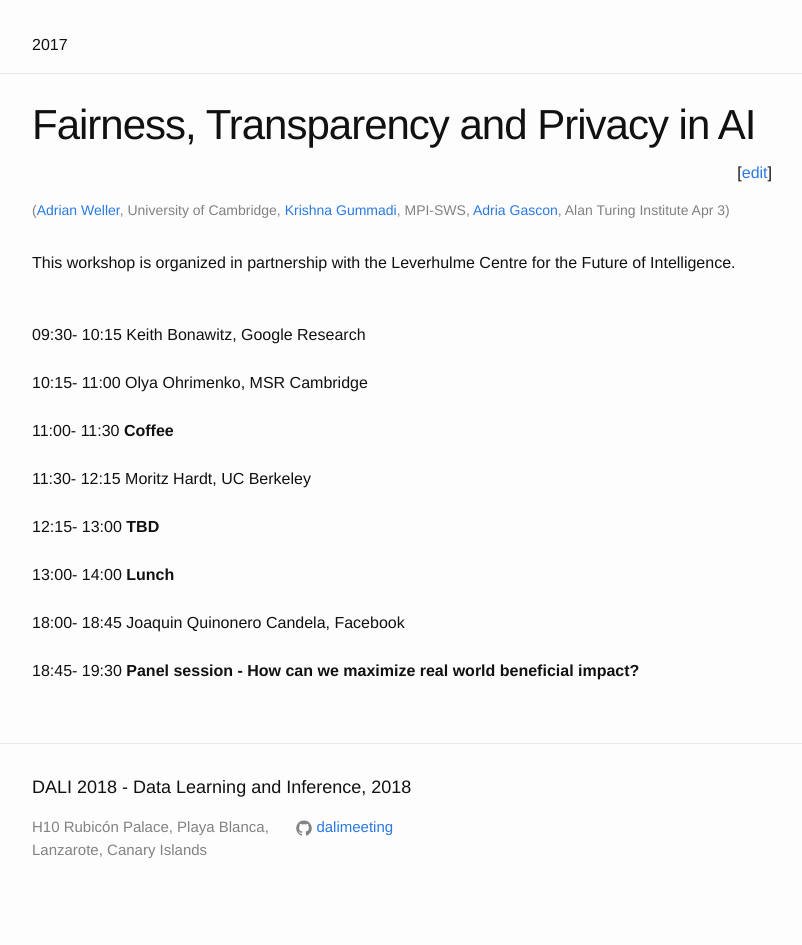
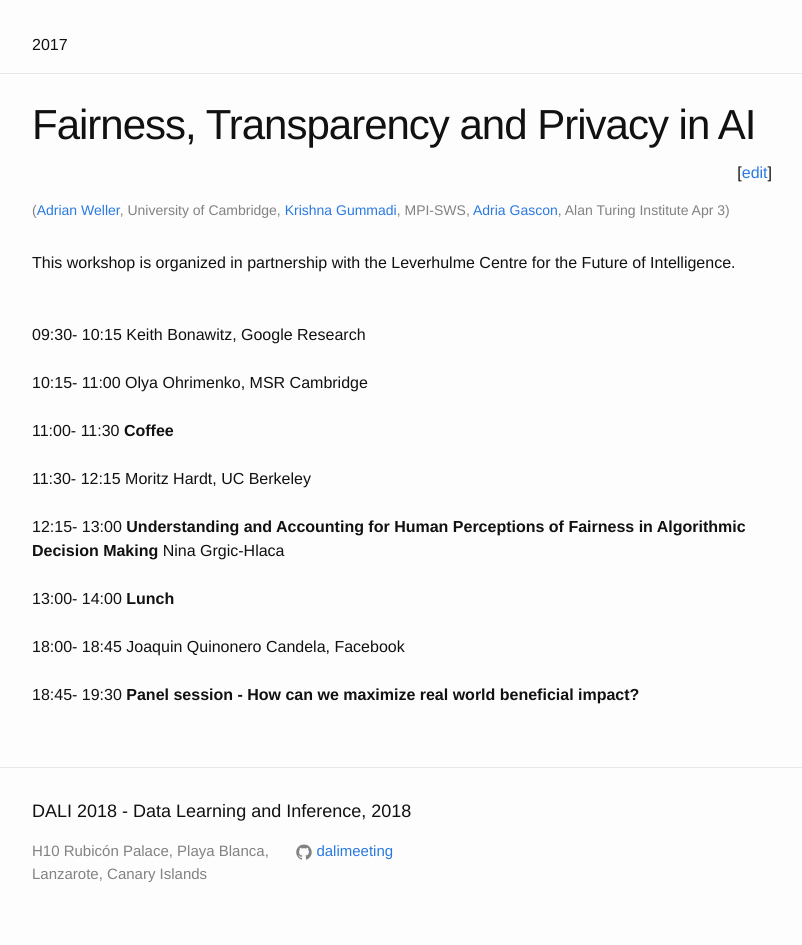
Before and after one commit to dalimeeting/dalimeeting.github.io, a Jekyll site: the page built from _posts/2018-04-03-workshopFTP.md, in a window 1280 px wide. Shown: the part 390-1335 px from the top of the page, without its empty margins (238-1040 px from the left). Built offline with Jekyll 4.4.1, drawn with Linux system fonts in a browser that asks for light colours; before the commit the page ends 1311 px from its top, so only the background shows below that.

Commit message:
Update 2018-04-03-workshopFTP.md

```diff
--- a/_posts/2018-04-03-workshopFTP.md
+++ b/_posts/2018-04-03-workshopFTP.md
@@ -51,10 +51,10 @@
   youtube:
   start: "11:30"
   end: "12:15"
-- title: TBD
+- title: "Understanding and Accounting for Human Perceptions of Fairness in Algorithmic Decision Making"
   author:
-  - given:
-    family:
+  - given: Nina
+    family: Grgic-Hlaca
     url:
     institute:
   youtube:
```
